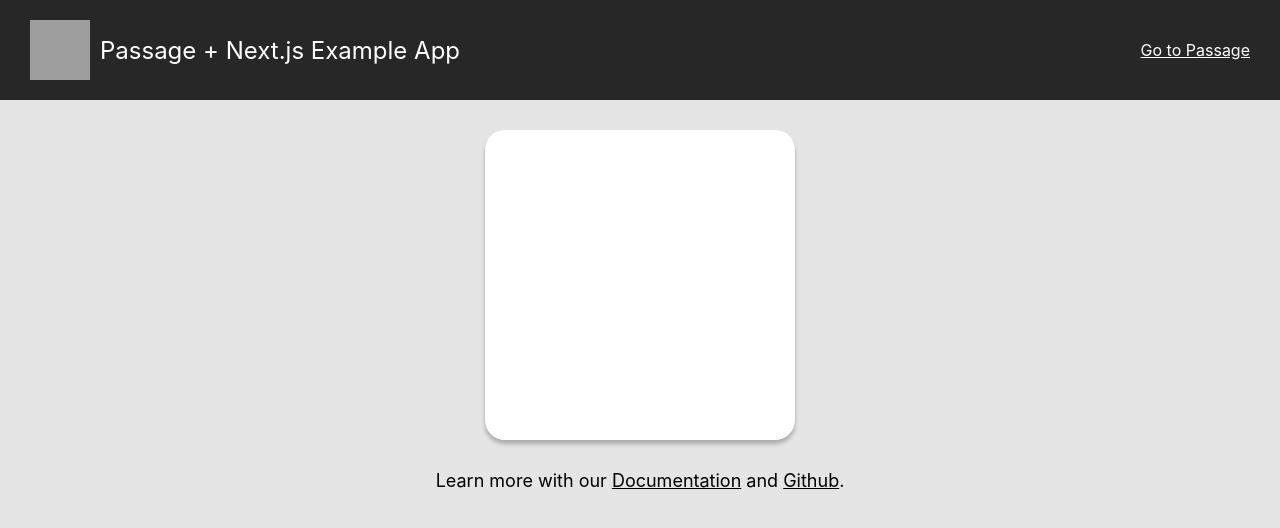
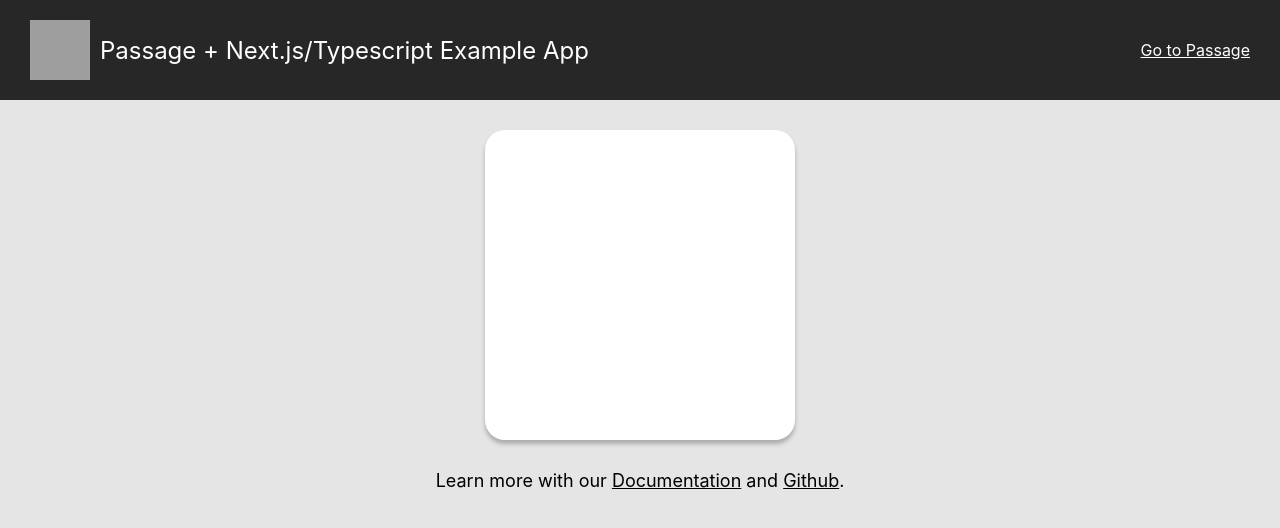
Before and after one commit to PassageNick/example-nextjs-ts, a Next.js app: page / in a window 1280 px wide. Shown: the top 528 px of the page. Built offline with nearby package versions, Linux system fonts and the light colour scheme; grey boxes are pictures that could not be loaded.

Commit message:
Adding "Typescript" to header

```diff
--- a/Components/layout/header/index.tsx
+++ b/Components/layout/header/index.tsx
@@ -6,7 +6,7 @@ const Header = () => {
 
         <div className={styles.mainHeader}>
             <a href="https://passage.id/" ><div className={styles.passageLogo}></div></a>
-            <div className={styles.headerText}>Passage + Next.js Example App</div>
+            <div className={styles.headerText}>Passage + Next.js/Typescript Example App</div>
             <div className={styles.spacer}></div>
             <a href="https://passage.id/" className={styles.link}>Go to Passage</a>
         </div>
```
